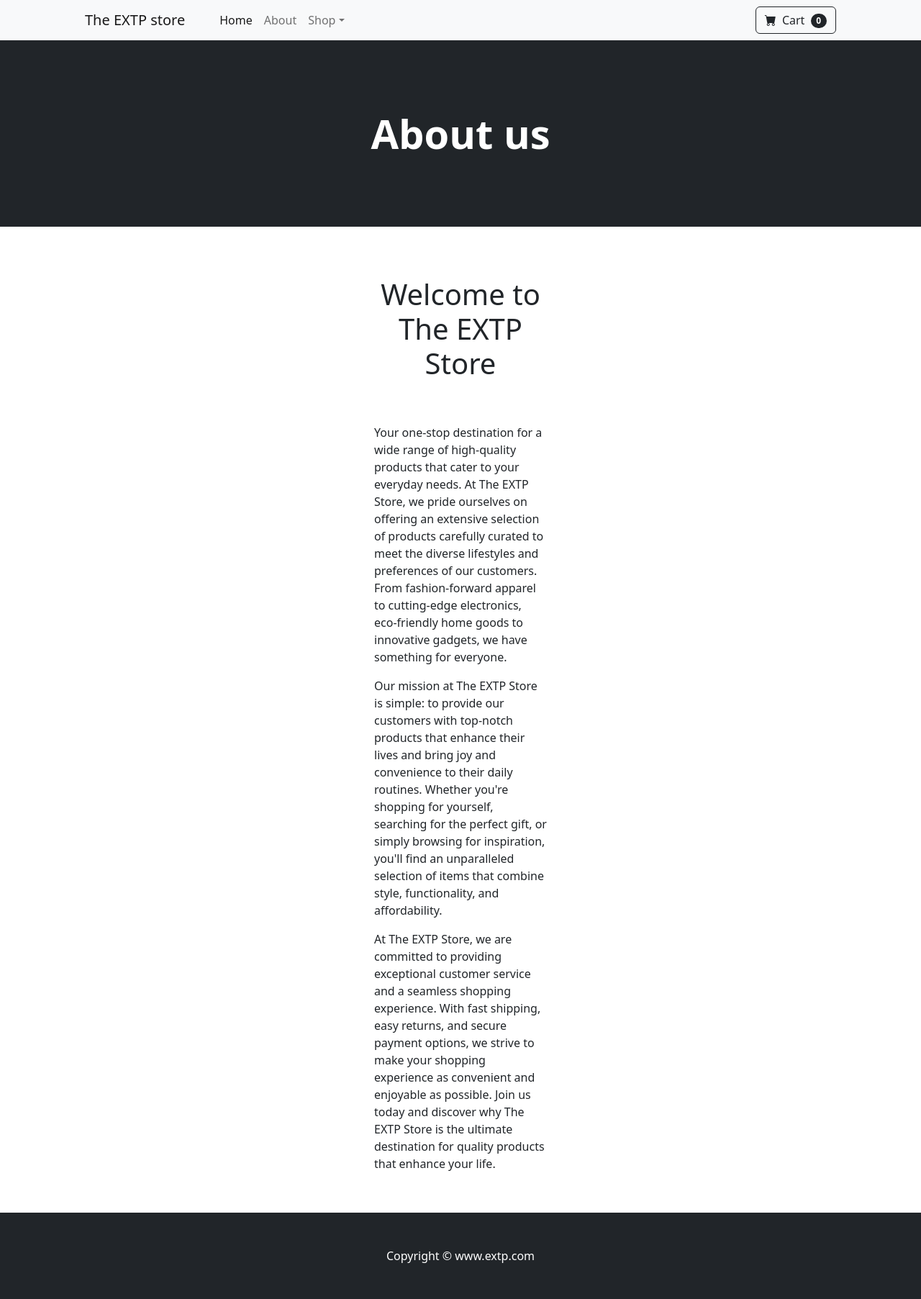
After one commit to mkskh/Django_Ecommerce_Website, a Django app: page /about/ in a window 1280 px wide. The commit adds this page. Shown: the whole page at 72% size. Run offline with Django 5.2, Linux system fonts and the light colour scheme; some libraries are stand-ins or nearby versions.

Commit message:
added: About page; Links to ever product, detail page for every product

```diff
--- a/ecommerce/urls.py
+++ b/ecommerce/urls.py
@@ -5,5 +5,7 @@ from . import views
 app_name = 'ecommerce'
 
 urlpatterns = [
-    path('', views.home, name='home')
+    path('', views.home, name='home'),
+    path('about/', views.about, name='about'),
+    path('product_detail/<int:id>/', views.product_detail, name='product_detail'),
 ]
--- a/ecommerce/views.py
+++ b/ecommerce/views.py
@@ -5,3 +5,12 @@ from . import models
 def home(request):
     products = models.Product.objects.all
     return render(request, 'ecommerce/home.html', {'products': products})
+
+
+def about(request):
+    return render(request, 'ecommerce/about.html')
+
+
+def product_detail(request, id):
+    product = models.Product.objects.get(pk=id)
+    return render(request, 'ecommerce/product_detail.html', {'product': product})
--- a/templates/base.html
+++ b/templates/base.html
@@ -15,15 +15,16 @@
         <link href="{% static 'css/styles.css' %}" rel="stylesheet" />
     </head>
     <body>
+
         <!-- Navigation-->
         <nav class="navbar navbar-expand-lg navbar-light bg-light">
             <div class="container px-4 px-lg-5">
-                <a class="navbar-brand" href="#!">The EXTP store</a>
+                <a class="navbar-brand" href="{% url 'ecommerce:home' %}">The EXTP store</a>
                 <button class="navbar-toggler" type="button" data-bs-toggle="collapse" data-bs-target="#navbarSupportedContent" aria-controls="navbarSupportedContent" aria-expanded="false" aria-label="Toggle navigation"><span class="navbar-toggler-icon"></span></button>
                 <div class="collapse navbar-collapse" id="navbarSupportedContent">
                     <ul class="navbar-nav me-auto mb-2 mb-lg-0 ms-lg-4">
-                        <li class="nav-item"><a class="nav-link active" aria-current="page" href="#!">Home</a></li>
-                        <li class="nav-item"><a class="nav-link" href="#!">About</a></li>
+                        <li class="nav-item"><a class="nav-link active" aria-current="page" href="{% url 'ecommerce:home' %}">Home</a></li>
+                        <li class="nav-item"><a class="nav-link" href="{% url 'ecommerce:about' %}">About</a></li>
                         <li class="nav-item dropdown">
                             <a class="nav-link dropdown-toggle" id="navbarDropdown" href="#" role="button" data-bs-toggle="dropdown" aria-expanded="false">Shop</a>
                             <ul class="dropdown-menu" aria-labelledby="navbarDropdown">
@@ -45,27 +46,10 @@
             </div>
         </nav>
 
-        <!-- Header-->
-        <header class="bg-dark py-5">
-            <div class="container px-4 px-lg-5 my-5">
-                <div class="text-center text-white">
-                    <h1 class="display-4 fw-bolder">Welcome to the EXTP store</h1>
-                    <p class="lead fw-normal text-white-50 mb-0">Here you can buy goods at attractive prices</p>
-                </div>
-            </div>
-        </header>
-        <!-- Section-->
-        <section class="py-5">
-            <div class="container px-4 px-lg-5 mt-5">
-                <div class="row gx-4 gx-lg-5 row-cols-2 row-cols-md-3 row-cols-xl-4 justify-content-center">
+        {% block content %}
 
-                    {% block content %}
+        {% endblock %}
 
-                    {% endblock %}
-
-                </div>
-            </div>
-        </section>
         <!-- Footer-->
         <footer class="py-5 bg-dark">
             <div class="container"><p class="m-0 text-center text-white">Copyright &copy; www.extp.com </p></div>
--- /dev/null
+++ b/templates/ecommerce/about.html
@@ -0,0 +1,25 @@
+{% extends "base.html" %}
+
+{% block content %}
+
+<!-- Header-->
+<header class="bg-dark py-5">
+    <div class="container px-4 px-lg-5 my-5">
+        <div class="text-center text-white">
+            <h1 class="display-4 fw-bolder">About us</h1>
+        </div>
+    </div>
+</header>
+
+<h1 style="margin: 50px 260px 10px 260px; padding: 20px 260px; text-align: center;">Welcome to The EXTP Store</h1>
+
+<div style="margin: 20px 260px; padding: 20px 260px; text-align: left;">
+
+    <p>Your one-stop destination for a wide range of high-quality products that cater to your everyday needs. At The EXTP Store, we pride ourselves on offering an extensive selection of products carefully curated to meet the diverse lifestyles and preferences of our customers. From fashion-forward apparel to cutting-edge electronics, eco-friendly home goods to innovative gadgets, we have something for everyone.</p>
+
+    <p>Our mission at The EXTP Store is simple: to provide our customers with top-notch products that enhance their lives and bring joy and convenience to their daily routines. Whether you're shopping for yourself, searching for the perfect gift, or simply browsing for inspiration, you'll find an unparalleled selection of items that combine style, functionality, and affordability.</p>
+
+    <p>At The EXTP Store, we are committed to providing exceptional customer service and a seamless shopping experience. With fast shipping, easy returns, and secure payment options, we strive to make your shopping experience as convenient and enjoyable as possible. Join us today and discover why The EXTP Store is the ultimate destination for quality products that enhance your life.</p>
+</div>
+
+{% endblock %}
```
Also changed, not shown: templates/ecommerce/home.html (+19 -1 lines), templates/ecommerce/product_detail.html (added, +32 -0 lines).
